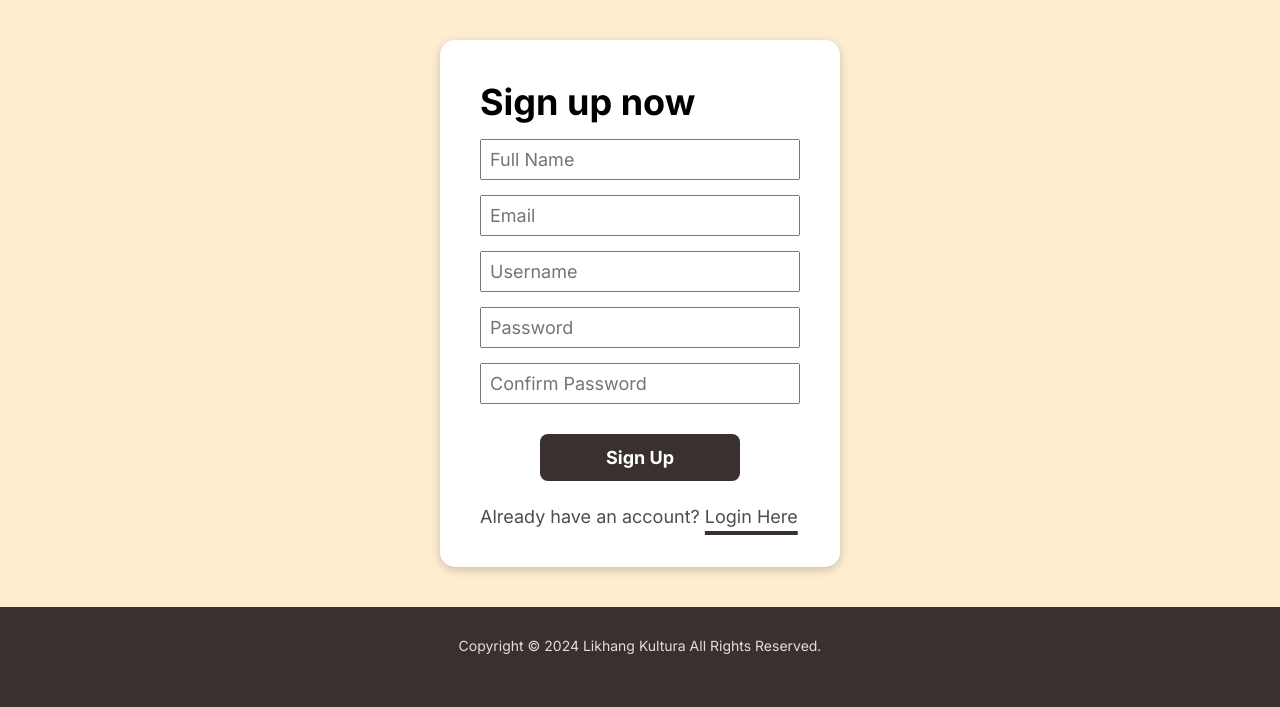
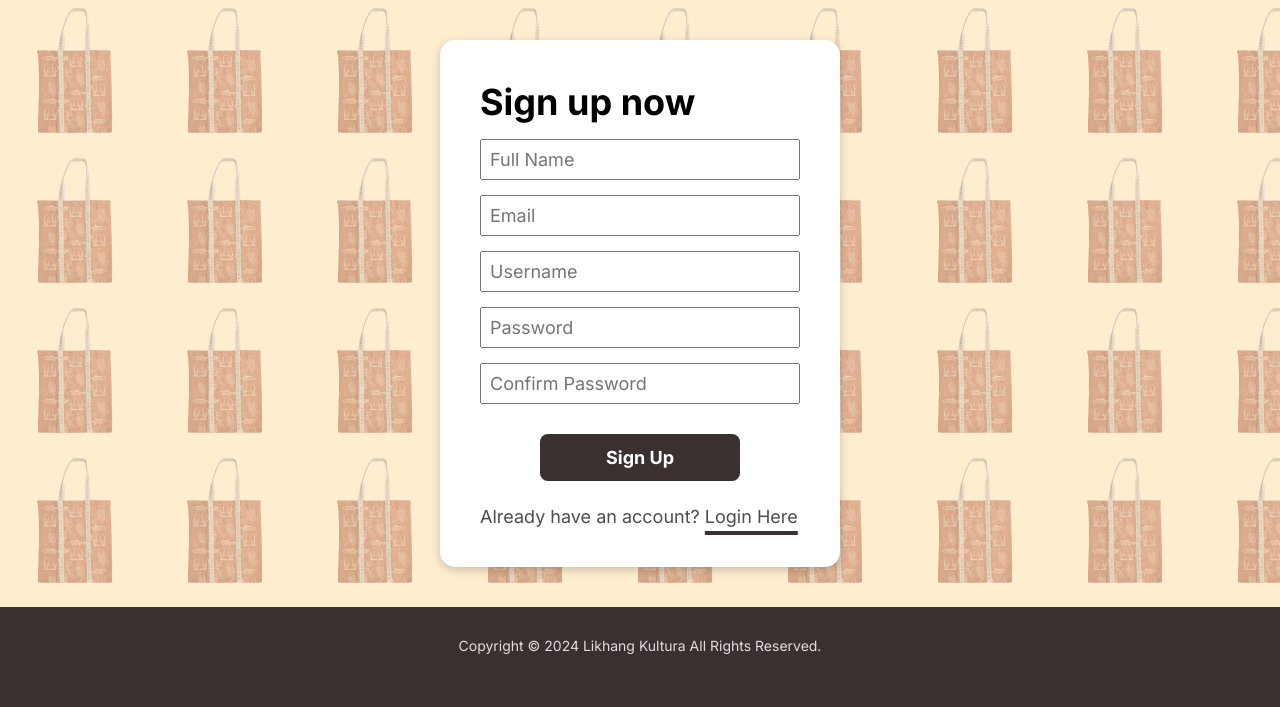
Before and after one commit to Kawtsun/GiftShopManagementSystem, a PHP site: page /pages/register.php in a window 1280 px wide. Shown: the part 155-862 px from the top of the page. Run offline with PHP 8.4, Linux system fonts and the light colour scheme; some web fonts are replaced.

Commit message:
added login and register bg

```diff
--- a/pages/login.php
+++ b/pages/login.php
@@ -24,7 +24,7 @@
             </div>
         </div>
     </header>
-    <main>
+    <main class="withbg_login">
         <div class="form_container">
             <div class="intro_login">
                 <h1>Log in now</h1>
--- a/pages/register.php
+++ b/pages/register.php
@@ -30,7 +30,7 @@ session_start();
             </div>
         </div>
     </header>
-    <main>
+    <main class="withbg_register">
         <div class="form_container">
             <div class="intro_register">
                 <h1>Sign up now</h1>
--- a/style.css
+++ b/style.css
@@ -721,7 +721,6 @@ header p {
     filter: brightness(1.2) contrast(1.2);
 }
 
-
 .prog {
     margin: 15px 0;
 }
@@ -747,3 +746,30 @@ footer {
 .product_container .card:hover .image img {
     transform: scale(1.1);
 }
+
+
+.withbg_login, .withbg_register {
+    position: relative;
+    z-index: 1;
+}
+
+.withbg_login::before, .withbg_register::before {
+    content: "";
+    position: absolute;
+    top: 0;
+    left: 0;
+    width: 100%;
+    height: 100%;
+    background-repeat: repeat;
+    background-size: 150px;
+    opacity: 0.5;
+    z-index: -1;
+}
+
+.withbg_login::before {
+    background-image: url(images/bglogin.png);
+}
+
+.withbg_register::before {
+    background-image: url(images/bgregister.png);
+}
```
Also changed, not shown: images/bglogin.png (added), images/bgregister.png (added).
